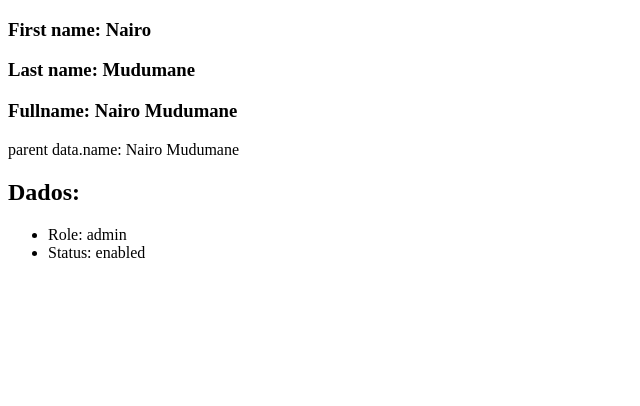
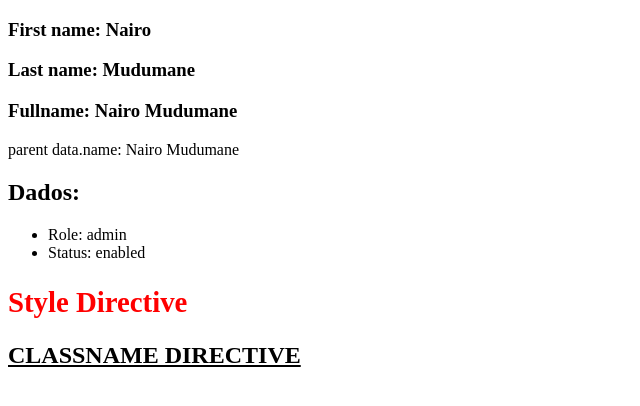
Before and after one commit to nairo-mudumane/angular-first-app, an Angular app: page / in a window 1280 px wide. Shown: the top 406 px of the page, without its empty margins (0-640 px from the left). Built offline with nearby package versions, Linux system fonts and the light colour scheme.

Commit message:
directives

```diff
--- a/src/app/app-routing.module.ts
+++ b/src/app/app-routing.module.ts
@@ -5,6 +5,6 @@ const routes: Routes = [];
 
 @NgModule({
   imports: [RouterModule.forRoot(routes)],
-  exports: [RouterModule]
+  exports: [RouterModule],
 })
-export class AppRoutingModule { }
+export class AppRoutingModule {}
--- a/src/app/app.component.html
+++ b/src/app/app.component.html
@@ -1,2 +1,3 @@
 <app-first-component></app-first-component>
 <app-parent-data [name]="userName" [data]="userData"></app-parent-data>
+<app-directives></app-directives>
--- a/src/app/app.module.ts
+++ b/src/app/app.module.ts
@@ -5,9 +5,10 @@ import { AppRoutingModule } from './app-routing.module';
 import { AppComponent } from './app.component';
 import { FirstComponentComponent } from './components/first-component/first-component.component';
 import { ParentDataComponent } from './components/parent-data/parent-data.component';
+import { DirectivesComponent } from './components/directives/directives.component';
 
 @NgModule({
-  declarations: [AppComponent, FirstComponentComponent, ParentDataComponent],
+  declarations: [AppComponent, FirstComponentComponent, ParentDataComponent, DirectivesComponent],
   imports: [BrowserModule, AppRoutingModule],
   providers: [],
   bootstrap: [AppComponent],
--- /dev/null
+++ b/src/app/components/directives/directives.component.css
@@ -0,0 +1,11 @@
+.underline {
+  text-decoration: underline;
+}
+
+.bold {
+  font-weight: 600;
+}
+
+.uppercase {
+  text-transform: uppercase;
+}
--- /dev/null
+++ b/src/app/components/directives/directives.component.html
@@ -0,0 +1,4 @@
+<h2 [ngStyle]="{'font-size': fontSize, color}">Style Directive</h2>
+
+
+<h2 [ngClass]="classes">ClassName directive</h2>
--- /dev/null
+++ b/src/app/components/directives/directives.component.ts
@@ -0,0 +1,16 @@
+import { Component, OnInit } from '@angular/core';
+
+@Component({
+  selector: 'app-directives',
+  templateUrl: './directives.component.html',
+  styleUrls: ['./directives.component.css'],
+})
+export class DirectivesComponent implements OnInit {
+  public color: string = 'red';
+  public fontSize: string | number = '1.8rem';
+  public classes: string[] = ['underline', 'bold', 'uppercase'];
+
+  constructor() {}
+
+  ngOnInit(): void {}
+}
```
Also changed, not shown: 1 other file (tests, documents, lock files or other folders).
